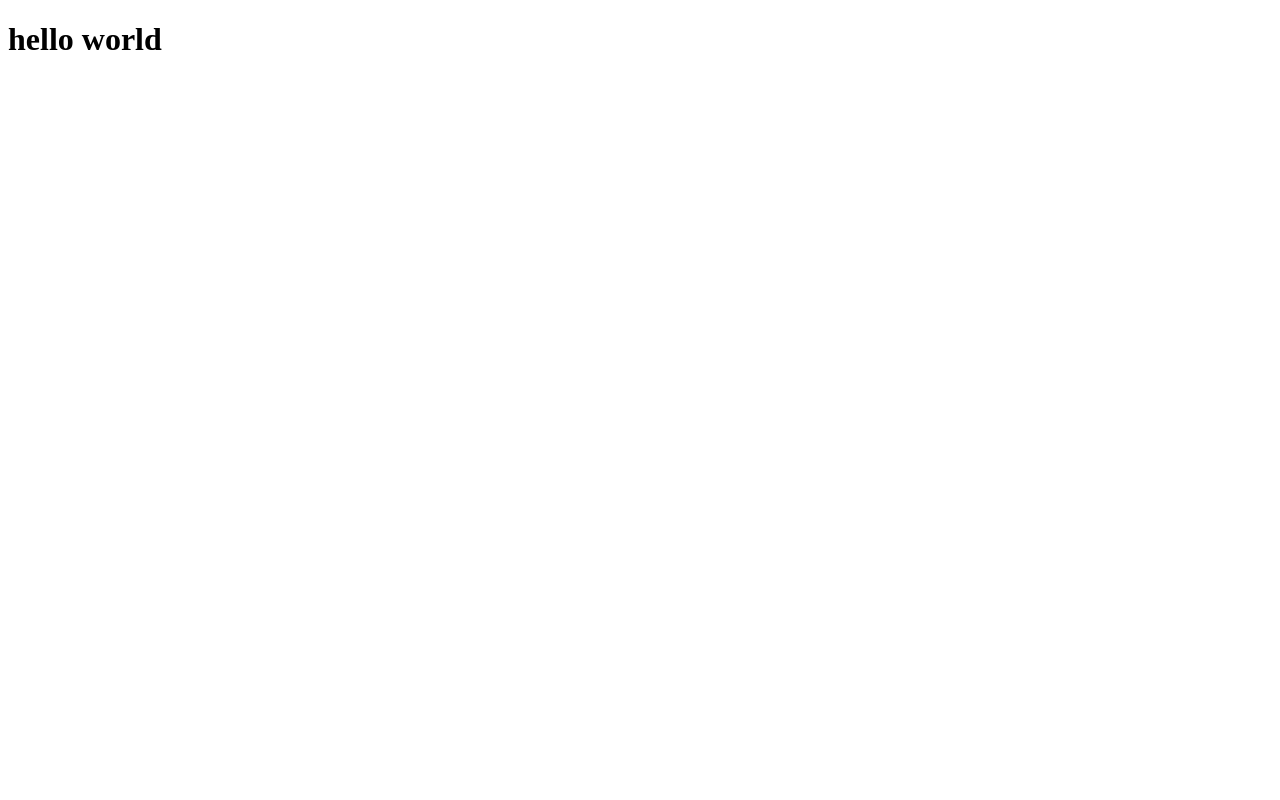
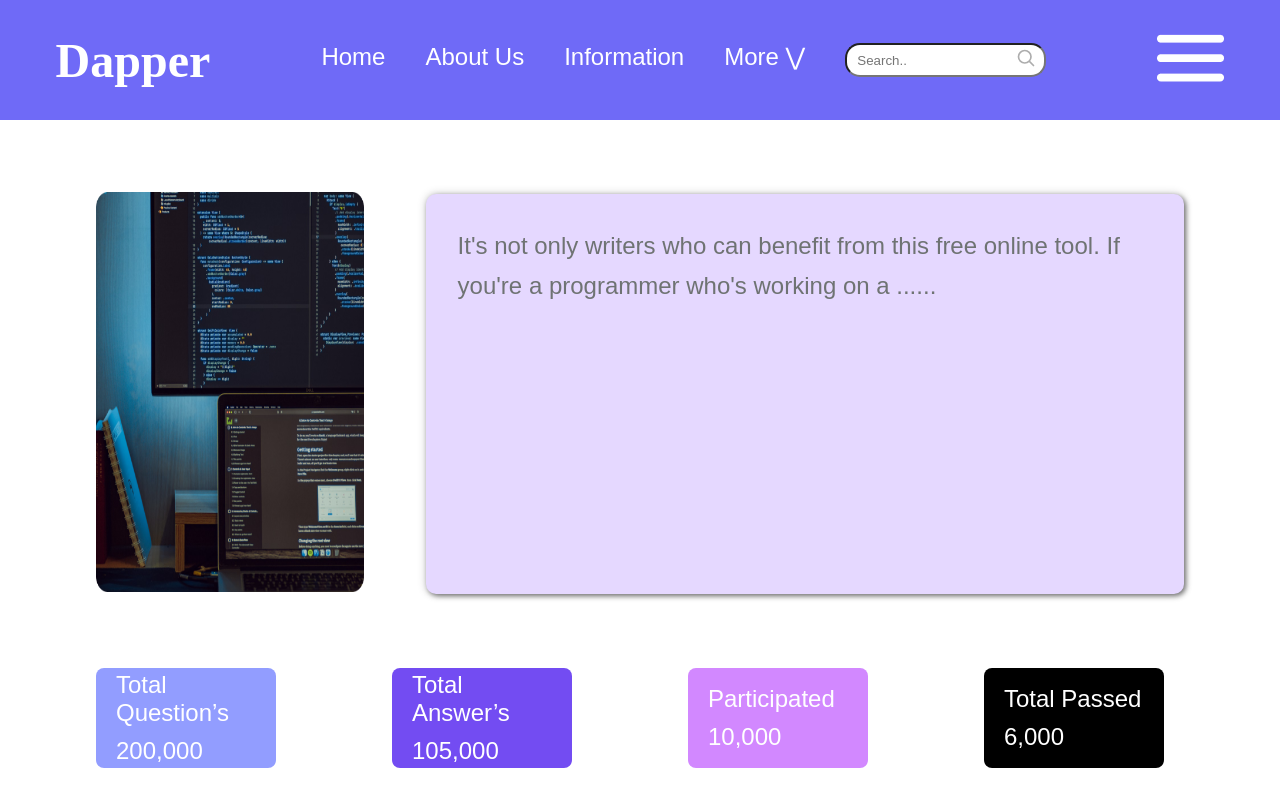
Before and after one commit to Vikramop/Cuvette_projects, a plain HTML site: page microP2/index.html in a window 1280 px wide. Drawn offline with Linux system fonts and the light colour scheme; a web font is replaced by a local one.

Commit message:
micro p2

```diff
--- a/microP2/index.html
+++ b/microP2/index.html
@@ -4,9 +4,70 @@
     <meta charset="UTF-8" />
     <meta name="viewport" content="width=device-width, initial-scale=1.0" />
     <link rel="stylesheet" href="./styles.css" />
-    <title>Document</title>
+    <link rel="preconnect" href="https://fonts.googleapis.com" />
+    <link rel="preconnect" href="https://fonts.gstatic.com" crossorigin />
+    <link
+      href="https://fonts.googleapis.com/css2?family=Delius+Unicase:wght@400;700&display=swap"
+      rel="stylesheet"
+    />
+    <title>Micro Project 2</title>
   </head>
   <body>
-    <h1>hello world</h1>
+    <div class="navbar">
+      <div class="logo">
+        <h1>Dapper</h1>
+      </div>
+
+      <div class="links">
+        <p>Home</p>
+        <p>About Us</p>
+        <p>Information</p>
+        <p>More ⋁</p>
+        <div class="search">
+          <input placeholder="Search.." />
+          <img src="./assets/search.svg" />
+        </div>
+      </div>
+
+      <div>
+        <img src="./assets/Vector (1).png" alt="" />
+      </div>
+    </div>
+
+    <div class="container">
+      <div class="sec-two">
+        <div class="img">
+          <img src="./assets/image1.png" />
+        </div>
+
+        <div class="para">
+          <p>
+            It's not only writers who can benefit from this free online tool. If
+            you're a programmer who's working on a ......
+          </p>
+        </div>
+      </div>
+    </div>
+
+    <div class="container">
+      <div class="box">
+        <div class="light-blue">
+          <p class="p">Total Question’s</p>
+          <p class="p">200,000</p>
+        </div>
+        <div class="dark-blue">
+          <p class="p">Total Answer’s</p>
+          <p class="p">105,000</p>
+        </div>
+        <div class="purple">
+          <p class="p">Participated</p>
+          <p class="p">10,000</p>
+        </div>
+        <div class="black">
+          <p class="p">Total Passed</p>
+          <p class="p">6,000</p>
+        </div>
+      </div>
+    </div>
   </body>
 </html>
--- a/microP2/styles.css
+++ b/microP2/styles.css
@@ -0,0 +1,148 @@
+* {
+  padding: 0;
+  margin: 0;
+}
+
+.container {
+  padding: 0 6rem;
+}
+
+.navbar {
+  background-color: #6f6af7;
+  height: 15vh;
+  display: flex;
+  justify-content: space-around;
+  align-items: center;
+}
+
+.logo h1 {
+  font-family: Delius Unicase;
+  color: white;
+  font-size: 3rem;
+}
+
+.links {
+  display: flex;
+  gap: 2.5rem;
+}
+
+.links p {
+  color: white;
+  font-family: sans-serif;
+  font-weight: 300;
+  font-size: 1.5rem;
+}
+
+.search {
+  position: relative;
+}
+
+.search input {
+  /* position: relative; */
+  height: 30px;
+  padding: 0 10px;
+  border-radius: 15px;
+}
+.search img {
+  position: absolute;
+  right: 10px;
+  top: 5px;
+}
+
+.sec-two {
+  display: flex;
+  align-items: center;
+  justify-content: center;
+  gap: 2rem;
+  margin: 4.5rem 0;
+}
+
+.para {
+  box-shadow: 0px 0px 10px rgba(0, 0, 0, 0.2), 2px 2px 5px rgba(0, 0, 0, 0.5);
+  background-color: #e5d8ff;
+  height: 42vh;
+  width: 70%;
+  padding: 2rem;
+  border-radius: 10px;
+}
+
+.para p {
+  font-family: sans-serif;
+  color: #6f7373;
+  font-size: 1.5rem;
+  line-height: 2.5rem;
+}
+
+.img {
+  width: 30%;
+}
+
+.img img {
+  height: 50vh;
+  width: 90%;
+}
+
+.box {
+  display: flex;
+  align-items: center;
+  justify-content: center;
+  gap: 6rem;
+  /* background-color: red; */
+  /* margin: 5rem 0; */
+}
+
+.light-blue,
+.dark-blue,
+.purple,
+.black {
+  padding: 10px 20px;
+  /* flex: 1; */
+  margin-right: 20px;
+  width: 180px;
+  height: 60px;
+  color: #fff;
+  font-family: sans-serif;
+  display: flex;
+  flex-direction: column;
+  justify-content: center;
+  /* text-align: center; */
+  border-radius: 8px;
+  height: 80px;
+}
+
+.box:last-child {
+  margin-right: 0;
+}
+
+.light-blue {
+  background-color: #929dff;
+}
+
+.light-blue p {
+  margin: 5px 0;
+  font-size: 1.5rem;
+}
+.dark-blue {
+  background-color: #734cf2;
+}
+
+.dark-blue p {
+  margin: 5px 0;
+  font-size: 1.5rem;
+}
+.purple {
+  background-color: #d288ff;
+}
+
+.purple p {
+  margin: 5px 0;
+  font-size: 1.5rem;
+}
+.black {
+  background-color: #000000;
+}
+
+.black p {
+  margin: 5px 0;
+  font-size: 1.5rem;
+}
```
Also changed, not shown: microP2/assets/Vector (1).png (added), microP2/assets/image1.png (added), microP2/assets/search.svg (added).
